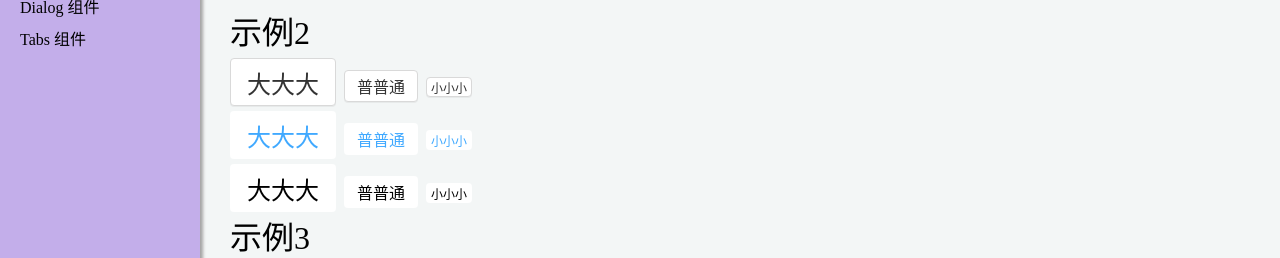
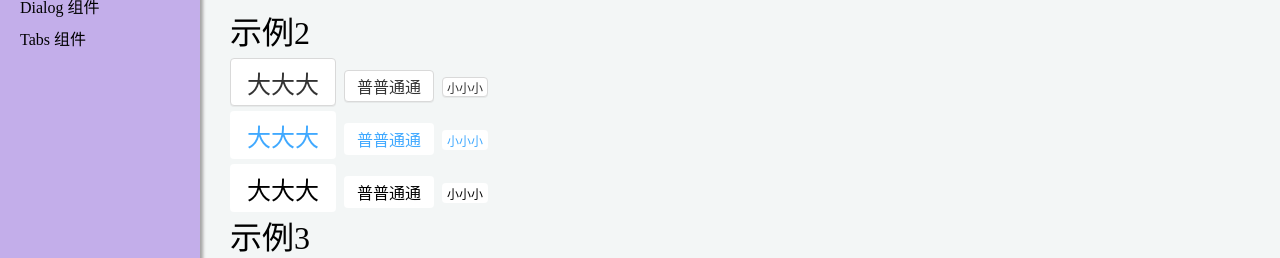
Before and after one commit to BenjaminWu-59/Klan-UI-Source, a Vue app: page /#/doc/button in a window 1280 px wide. Shown: the part 193-451 px from the top of the page. Built offline with nearby package versions, Linux system fonts and the light colour scheme.

Commit message:
基本完成button组件

```diff
--- a/src/components/ButtonDemo.vue
+++ b/src/components/ButtonDemo.vue
@@ -12,17 +12,17 @@
   <div class="examples2">
     <div>
       <Button size="big">大大大</Button>
-      <Button>普普通</Button>
+      <Button>普普通通</Button>
       <Button size="small">小小小</Button>
     </div>
     <div>
       <Button theme="link" size="big">大大大</Button>
-      <Button theme="link">普普通</Button>
+      <Button theme="link">普普通通</Button>
       <Button size="small" theme="link">小小小</Button>
     </div>
     <div>
       <Button size="big" theme="text">大大大</Button>
-      <Button theme="text">普普通</Button>
+      <Button theme="text">普普通通</Button>
       <Button size="small" theme="text">小小小</Button>
     </div>
   </div>
```
